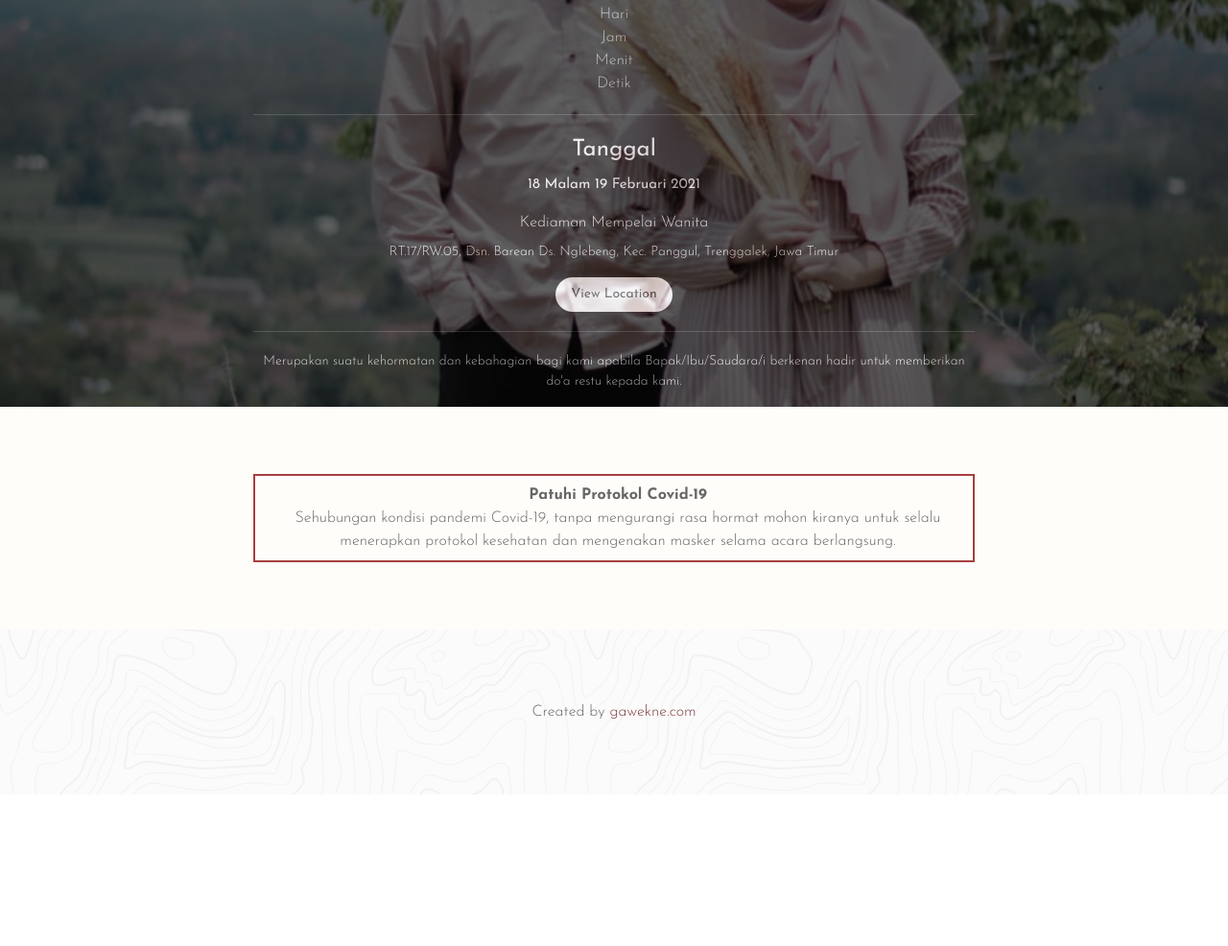
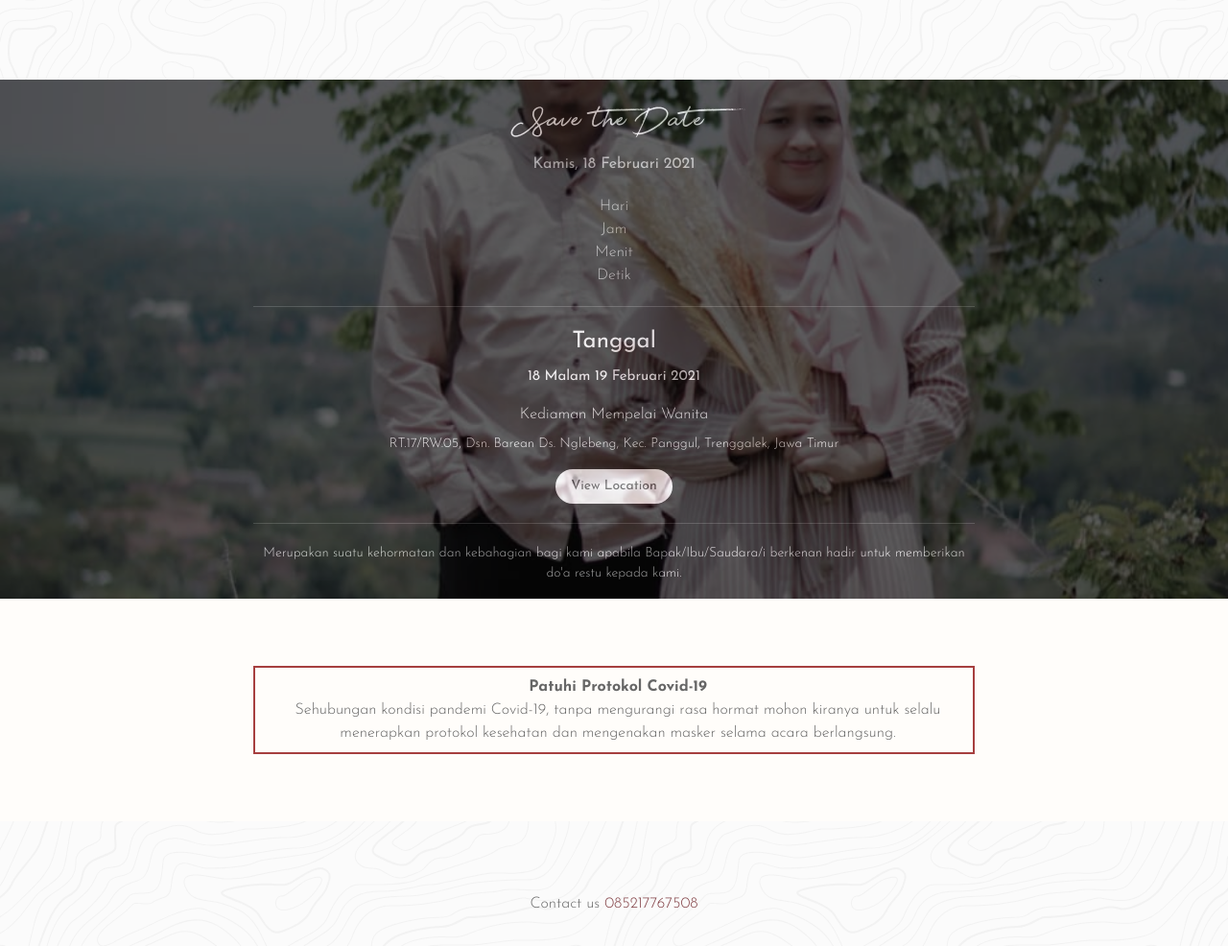
Before and after one commit to miftaahulkhoir/meiwahyu-wedding, a plain HTML site: page index.html in a window 1280 px wide. Shown: the part 1623-2609 px from the top of the page at 96% size. Before the commit the page ends 2451 px from the top, so only its background shows below. Drawn offline with Linux system fonts and the light colour scheme.

Commit message:
Add contact wa

```diff
--- a/css/style.css
+++ b/css/style.css
@@ -81,7 +81,7 @@ body {
 }
 .thumb-icon > img {
   width: auto;
-  height: 150px;
+  height: 250px;
   border-radius: 50%;
   border: 3px solid #fff;
   clip-path: polygon(50% 0%, 100% 50%, 50% 100%, 0% 50%);
--- a/index.html
+++ b/index.html
@@ -167,8 +167,10 @@
     </section>
     <footer class="uk-section uk-section-default">
         <div class="uk-container uk-text-center">
-            <p class="uk-text-small uk-text-center" style="margin-top:4px;margin-bottom:4px">Created by<a href="">
-                    gawekne.com</a></p>
+            <!-- <p class="uk-text-small uk-text-center" style="margin-top:4px;margin-bottom:4px">Created by<a href="">
+                    gawekne.com</a></p> -->
+            <p class="uk-text-small uk-text-center" style="margin-top:4px;margin-bottom:4px">Contact us<a target="_blank" href="https://wa.me/6285217767508">
+                    085217767508</a></p>
         </div>
     </footer>
     <script src="https://cdn.jsdelivr.net/npm/uikit@latest/dist/js/uikit.min.js"
```
